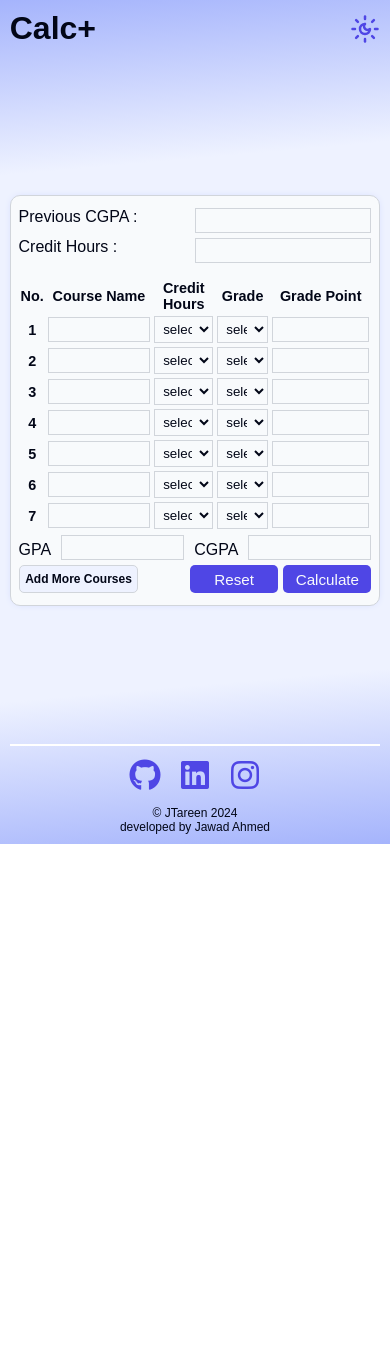
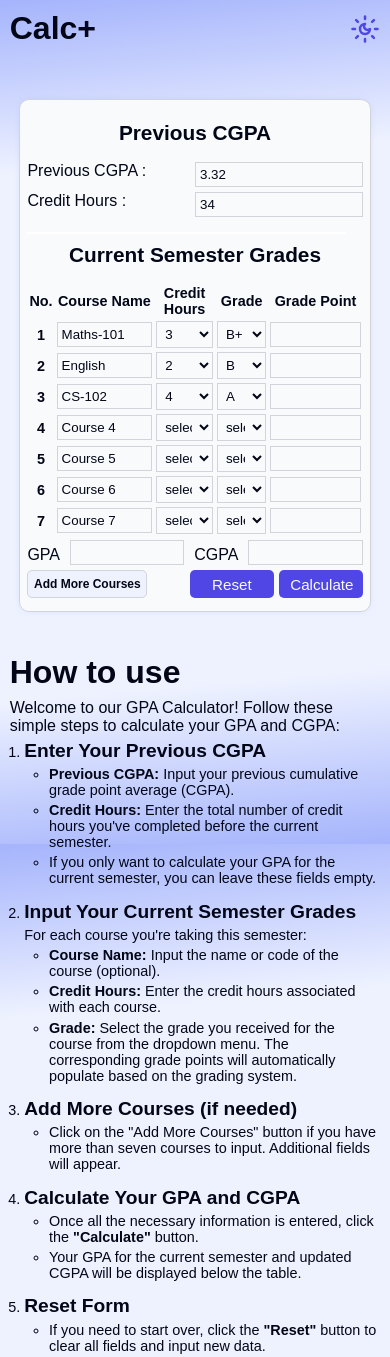
Before and after one commit to jtareen/gpa-claculator-1.1, a plain HTML site: page index.html in a window 390 px wide. Shown: the top 1357 px of the page. Before the commit the page ends 844 px from the top, so only its background shows below. Drawn offline with Linux system fonts and the light colour scheme.

Commit message:
added some content to made it responsive

```diff
--- a/css/style.css
+++ b/css/style.css
@@ -28,8 +28,6 @@ body{
     height: 100vh;
     min-width: 300px;
     min-height: 600px;
-    display: flex;
-    flex-direction: column;
     background: linear-gradient(175deg ,var(--body-background-02)  0%,var(--body-background-01) 20% ,var(--body-background-01) 80% ,var(--body-background-02)  100%);
     font-family: sans-serif;
     color: var(--color-primary);
@@ -59,9 +57,18 @@ header button:hover{
 }
 
 main{
+    padding: 5vh 2.5%;
+    display: flex;
+    margin: auto;
+    flex-direction: column;
     flex: 1;
     text-align: center;
     align-content: center;
+}
+
+section{
+    margin-bottom: 5vh;
+    flex: 1;
 }
 
 form{
@@ -81,36 +88,6 @@ input, select{
     outline: none;
 }
 
-#suject-input-form{
-    display: flex;
-    flex-direction: column;
-    height: 8em;
-    justify-content: space-evenly;
-    align-items: center;
-}
-
-#suject-input-form h4{
-    font-weight: 500;
-}
-
-#suject-input-form input[type="number"]{
-    width: 80%;
-    border-radius: 5px;
-    height: 2em;
-    padding: 0.75em;
-}
-
-#suject-input-form input[type="number"]:focus{
-    background-color: var(--input-focus-bg);
-    border: 2px solid var(--input-focus-border);
-}
-
-#suject-input-form input[type="submit"]{
-    width: 25%;
-    padding: 0.35em 0.75em;
-    font-size: 0.9rem;
-}
-
 .btn{
     color: var(--btn-color);
     background-color: var(--color-secondary);
@@ -124,7 +101,45 @@ input, select{
     margin: 0;
 }
 
-/*  */
+/* Articles styles */
+
+main > section > article{
+    text-align: left;
+}
+
+main > section > article ul{
+    text-align: left;
+    margin-left: 7%;
+    margin-bottom: 1em;
+}
+
+main > section > article h1{
+    font-size: 2rem;
+    margin-bottom: 1vh;
+}
+
+main > section > article h2{
+    font-size: 1.2rem;
+}
+
+main > section > article ol{
+    text-align: left;
+    font-size: 0.9em;
+    margin-bottom: 1em;
+    padding-left: 1em;
+    color: var(--input-color);
+}
+
+main > section > article li,main > section > article p{
+    margin-bottom: 0.5vh;
+}
+
+main > section > article span{
+    font-weight: bold;
+}
+
+
+/*  from styles */
 
 #gpa-calc-form, #cgpa-calc-form{
     padding: 1.5vh 2%;
@@ -138,6 +153,12 @@ table{
     display: inline-block;
     width: fit-content;
     border-collapse: collapse;
+}
+
+#cgpa-calc-form h1, caption{
+    padding: 1vh 0 2vh;
+    font-size: 1.3rem;
+    font-weight: bold;
 }
 
 main table th{
@@ -294,3 +315,9 @@ hr{
     --btn-color: #e2e8f0;
     --hr-bg-color: black;
 }
+
+@media screen and (min-width: 1000px) {
+    main{
+        flex-direction: row-reverse;
+    }
+  }
--- a/index.html
+++ b/index.html
@@ -4,8 +4,22 @@
 <head>
     <meta charset="UTF-8">
     <meta name="viewport" content="width=device-width, initial-scale=1.0">
-    <title>GPA CALCULATOR</title>
+
+    <title>GPA Calculator</title>
+
+
+    <meta name="description" content="A simple and intuitive GPA calculator that helps students calculate their Grade Point Average easily.">
+    <meta name="author" content="Jawad Ahmed Tareen">
+    <meta property="og:title" content="GPA Calculator">
+    <meta property="og:description" content="Easily calculate your GPA with our straightforward and user-friendly GPA calculator.">
+    <meta property="og:image" content="./assets/image.png">
+    <meta property="og:url" content="https://jtareen.github.io/gpa-claculator-1.1/">
+    <meta property="og:type" content="website">
+    <meta property="og:site_name" content="GPA Calculator">
+    <meta name="robots" content="index, follow">
+
     <link rel="stylesheet" href="./css/style.css">
+
     <script src="https://kit.fontawesome.com/e5eef97ef3.js" crossorigin="anonymous"></script>
     <script src="./js/create.js"></script>
 </head>
@@ -19,16 +33,20 @@
     </header>
 
     <main class="container">
+        <section>
             <form id="cgpa-calc-form" class="">
+                <h1>Previous CGPA</h1>
                 <div id="prev-info">
                     <label for="gpa-result">Previous CGPA :
-                    <input id="prev-cgpa" name="prev-cgpa" type="number" min="0" max="4" step="0.01">
+                        <input id="prev-cgpa" name="prev-cgpa" type="number" min="0" max="4" step="0.01" value="3.32">
                     </label>
                     <label for="ch-completed">Credit Hours :
-                    <input id="ch-completed" name="ch-completed" type="number" min="0" max="150">
+                        <input id="ch-completed" name="ch-completed" type="number" min="0" max="150" value="34">
                     </label>
                 </div>
+                <hr>
                 <table id="table">
+                    <caption>Current Semester Grades</caption>
                     <tr>
                         <th>No.</th>
                         <th>Course Name</th>
@@ -38,7 +56,88 @@
                     </tr>
                     <tr>
                         <th>1</th>
-                    <td><input type="text"></td>
+                        <td><input type="text" value="Maths-101"></td>
+                        <td><select name="credit-hours">
+                                <option value="0">select</option>
+                                <option value="1">1</option>
+                                <option value="2">2</option>
+                                <option value="3" selected>3</option>
+                                <option value="4">4</option>
+                                <option value="5">5</option>
+                                <option value="6">6</option>
+                            </select>
+                        </td>
+                        <td><select name="grade">
+                                <option value="0">select</option>
+                                <option value="4.0">A</option>
+                                <option value="3.5" selected>B+</option>
+                                <option value="3.0">B</option>
+                                <option value="2.5">C+</option>
+                                <option value="2.0">C</option>
+                                <option value="1.5">D+</option>
+                                <option value="1.0">D</option>
+                                <option value="0">F</option>
+                            </select>
+                        </td>
+                        <td><input name="grade-points" type="text" disabled></td>
+                    </tr>
+                    <tr>
+                        <th>2</th>
+                        <td><input type="text" value="English"></td>
+                        <td><select name="credit-hours">
+                                <option value="0">select</option>
+                                <option value="1">1</option>
+                                <option value="2" selected>2</option>
+                                <option value="3">3</option>
+                                <option value="4">4</option>
+                                <option value="5">5</option>
+                                <option value="6">6</option>
+                            </select>
+                        </td>
+                        <td><select name="grade">
+                                <option value="0">select</option>
+                                <option value="4.0">A</option>
+                                <option value="3.5">B+</option>
+                                <option value="3.0" selected>B</option>
+                                <option value="2.5">C+</option>
+                                <option value="2.0">C</option>
+                                <option value="1.5">D+</option>
+                                <option value="1.0">D</option>
+                                <option value="0">F</option>
+                            </select>
+                        </td>
+                        <td><input name="grade-points" type="text" disabled></td>
+                    </tr>
+                    <tr>
+                        <th>3</th>
+                        <td><input type="text" value="CS-102"></td>
+                        <td><select name="credit-hours">
+                                <option value="0">select</option>
+                                <option value="1">1</option>
+                                <option value="2">2</option>
+                                <option value="3">3</option>
+                                <option value="4" selected>4</option>
+                                <option value="5">5</option>
+                                <option value="6">6</option>
+                            </select>
+                        </td>
+                        <td><select name="grade">
+                                <option value="0">select</option>
+                                <option value="4.0" selected>A</option>
+                                <option value="3.5">B+</option>
+                                <option value="3.0">B</option>
+                                <option value="2.5">C+</option>
+                                <option value="2.0">C</option>
+                                <option value="1.5">D+</option>
+                                <option value="1.0">D</option>
+                                <option value="0">F</option>
+                            </select>
+                        </td>
+                        <td><input name="grade-points" type="text" disabled></td>
+                    </tr>
+                    <tr>
+                        <th>4</th>
+                        <td><input type="text" value="Course 4"></td>
                         <td><select name="credit-hours">
                                 <option value="0">select</option>
                                 <option value="1">1</option>
@@ -61,11 +160,11 @@
                                 <option value="0">F</option>
                             </select>
                         </td>
-                    <td><input name="grade-points" type="text"></td>
+                        <td><input name="grade-points" type="text" disabled></td>
                     </tr>
                     <tr>
-                    <th>2</th>
-                    <td><input type="text"></td>
+                        <th>5</th>
+                        <td><input type="text" value="Course 5"></td>
                         <td><select name="credit-hours">
                                 <option value="0">select</option>
                                 <option value="1">1</option>
@@ -88,11 +187,11 @@
                                 <option value="0">F</option>
                             </select>
                         </td>
-                    <td><input name="grade-points" type="text"></td>
+                        <td><input name="grade-points" type="text" disabled></td>
                     </tr>
                     <tr>
-                    <th>3</th>
-                    <td><input type="text"></td>
+                        <th>6</th>
+                        <td><input type="text" value="Course 6"></td>
                         <td><select name="credit-hours">
                                 <option value="0">select</option>
                                 <option value="1">1</option>
@@ -115,11 +214,11 @@
                                 <option value="0">F</option>
                             </select>
                         </td>
-                    <td><input name="grade-points" type="text"></td>
+                        <td><input name="grade-points" type="text" disabled></td>
                     </tr>
                     <tr>
-                    <th>4</th>
-                    <td><input type="text"></td>
+                        <th>7</th>
+                        <td><input type="text" value="Course 7"></td>
                         <td><select name="credit-hours">
                                 <option value="0">select</option>
                                 <option value="1">1</option>
@@ -142,88 +241,7 @@
                                 <option value="0">F</option>
                             </select>
                         </td>
-                    <td><input name="grade-points" type="text"></td>
-                </tr>
-                <tr>
-                    <th>5</th>
-                    <td><input type="text"></td>
-                    <td><select name="credit-hours">
-                            <option value="0">select</option>
-                            <option value="1">1</option>
-                            <option value="2">2</option>
-                            <option value="3">3</option>
-                            <option value="4">4</option>
-                            <option value="5">5</option>
-                            <option value="6">6</option>
-                        </select>
-                    </td>
-                    <td><select name="grade">
-                            <option value="0">select</option>
-                            <option value="4.0">A</option>
-                            <option value="3.5">B+</option>
-                            <option value="3.0">B</option>
-                            <option value="2.5">C+</option>
-                            <option value="2.0">C</option>
-                            <option value="1.5">D+</option>
-                            <option value="1.0">D</option>
-                            <option value="0">F</option>
-                        </select>
-                    </td>
-                    <td><input name="grade-points" type="text"></td>
-                </tr>
-                <tr>
-                    <th>6</th>
-                    <td><input type="text"></td>
-                    <td><select name="credit-hours">
-                            <option value="0">select</option>
-                            <option value="1">1</option>
-                            <option value="2">2</option>
-                            <option value="3">3</option>
-                            <option value="4">4</option>
-                            <option value="5">5</option>
-                            <option value="6">6</option>
-                        </select>
-                    </td>
-                    <td><select name="grade">
-                            <option value="0">select</option>
-                            <option value="4.0">A</option>
-                            <option value="3.5">B+</option>
-                            <option value="3.0">B</option>
-                            <option value="2.5">C+</option>
-                            <option value="2.0">C</option>
-                            <option value="1.5">D+</option>
-                            <option value="1.0">D</option>
-                            <option value="0">F</option>
-                        </select>
-                    </td>
-                    <td><input name="grade-points" type="text"></td>
-                </tr>
-                <tr>
-                    <th>7</th>
-                    <td><input type="text"></td>
-                    <td><select name="credit-hours">
-                            <option value="0">select</option>
-                            <option value="1">1</option>
-                            <option value="2">2</option>
-                            <option value="3">3</option>
-                            <option value="4">4</option>
-                            <option value="5">5</option>
-                            <option value="6">6</option>
-                        </select>
-                    </td>
-                    <td><select name="grade">
-                            <option value="0">select</option>
-                            <option value="4.0">A</option>
-                            <option value="3.5">B+</option>
-                            <option value="3.0">B</option>
-                            <option value="2.5">C+</option>
-                            <option value="2.0">C</option>
-                            <option value="1.5">D+</option>
-                            <option value="1.0">D</option>
-                            <option value="0">F</option>
-                        </select>
-                    </td>
-                    <td><input name="grade-points" type="text"></td>
+                        <td><input name="grade-points" type="text" disabled></td>
                     </tr>
                 </table>
                 <div id="result">
@@ -242,6 +260,41 @@
                     <input type="submit" class="btn" id="submit-btn" value="Calculate" onclick="">
                 </div>
             </form>
+        </section>
+        <section>
+            <article id="instructions">
+                <h1>How to use</h1>
+                <p>Welcome to our GPA Calculator! Follow these simple steps to calculate your GPA and CGPA:</p>
+                <ol>
+                    <li><h2>Enter Your Previous CGPA</h2></li>
+                    <ul>
+                        <li><span>Previous CGPA:</span> Input your previous cumulative grade point average (CGPA).</li>
+                        <li><span>Credit Hours:</span> Enter the total number of credit hours you've completed before the current semester.</li>
+                        <li>If you only want to calculate your GPA for the current semester, you can leave these fields empty.</li>
+                    </ul>
+                    <li><h2>Input Your Current Semester Grades</h2></li>
+                    <p>For each course you're taking this semester:</p>
+                    <ul>
+                        <li><span>Course Name:</span> Input the name or code of the course (optional).</li>
+                        <li><span>Credit Hours:</span> Enter the credit hours associated with each course.</li>
+                        <li><span>Grade:</span> Select the grade you received for the course from the dropdown menu. The corresponding grade points will automatically populate based on the grading system.</li>
+                    </ul>
+                    <li><h2>Add More Courses (if needed)</h2></li>
+                    <ul>
+                        <li>Click on the "Add More Courses" button if you have more than seven courses to input. Additional fields will appear.</li>
+                    </ul>
+                    <li><h2>Calculate Your GPA and CGPA</h2></li>
+                    <ul>
+                        <li>Once all the necessary information is entered, click the <span>"Calculate"</span> button.</li>
+                        <li>Your GPA for the current semester and updated CGPA will be displayed below the table.</li>
+                    </ul>
+                    <li><h2>Reset Form</h2></li>
+                    <ul>
+                        <li>If you need to start over, click the <span>"Reset"</span> button to clear all fields and input new data.</li>
+                    </ul>
+                </ol>
+            </article>
+        </section>
     </main>
 
     <hr>
@@ -256,10 +309,12 @@
                 <a href="https://github.com/jtareen" target="_blank"><i class="fa-brands fa-github fa-2xl"></i></a>
             </li>
             <li id="linkedin-link">
-                <a href="https://www.linkedin.com/in/jawad-tareen-22349a145" target="_blank"><i class="fa-brands fa-linkedin fa-2xl"></i></a>
+                <a href="https://www.linkedin.com/in/jawad-tareen-22349a145" target="_blank"><i
+                        class="fa-brands fa-linkedin fa-2xl"></i></a>
             </li>
             <li id="insta-link">
-                <a href="https://instagram.com/j_.tareen?igshid=ZDc4ODBmNjlmNQ==" target="_blank"><i class="fa-brands fa-instagram fa-2xl"></i></a>
+                <a href="https://instagram.com/j_.tareen?igshid=ZDc4ODBmNjlmNQ==" target="_blank"><i
+                        class="fa-brands fa-instagram fa-2xl"></i></a>
             </li>
         </ul>
     </footer>
```
Also changed, not shown: assets/image.png (added). Lines whose indentation alone changed are shown as unchanged.
